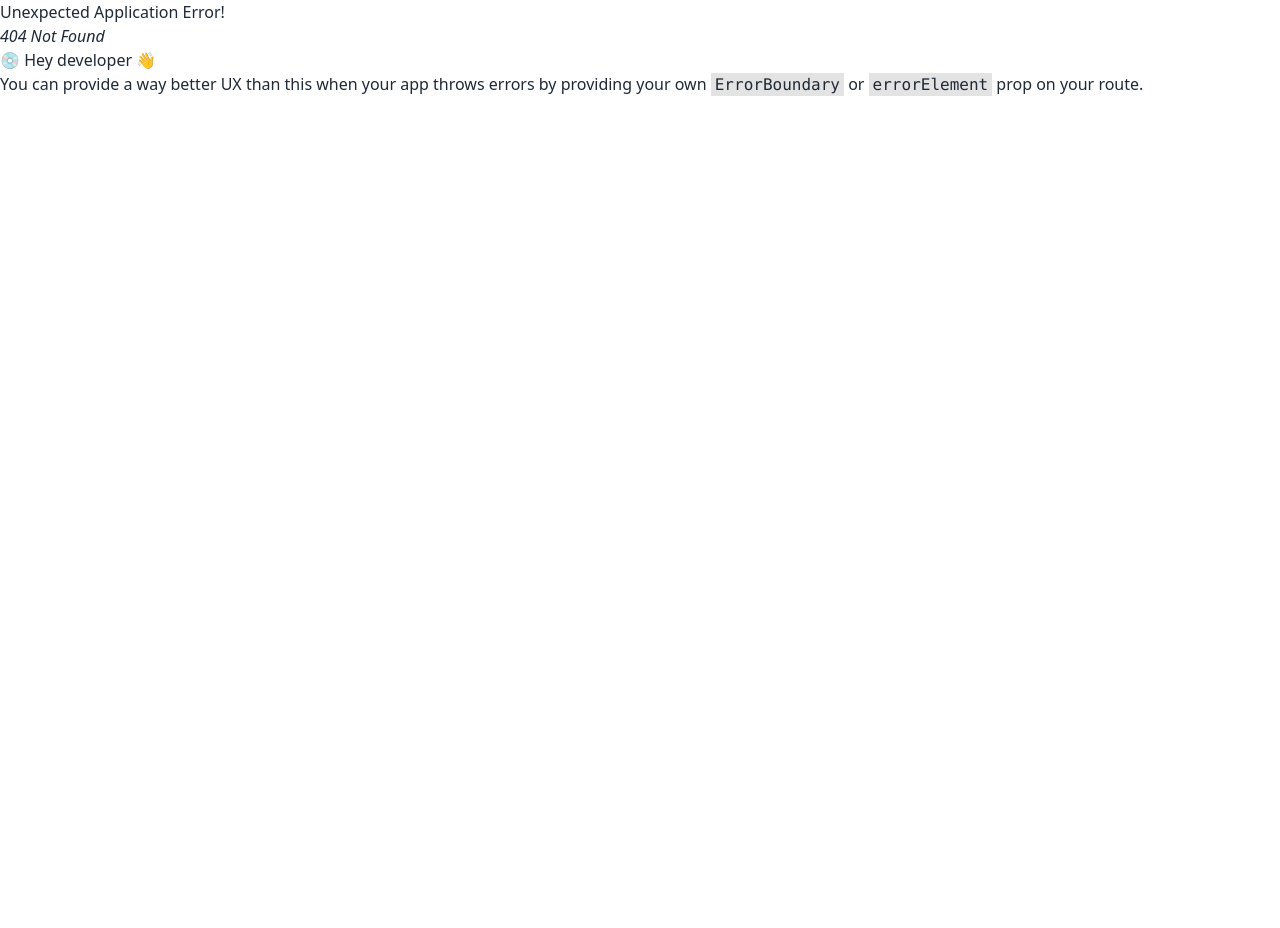
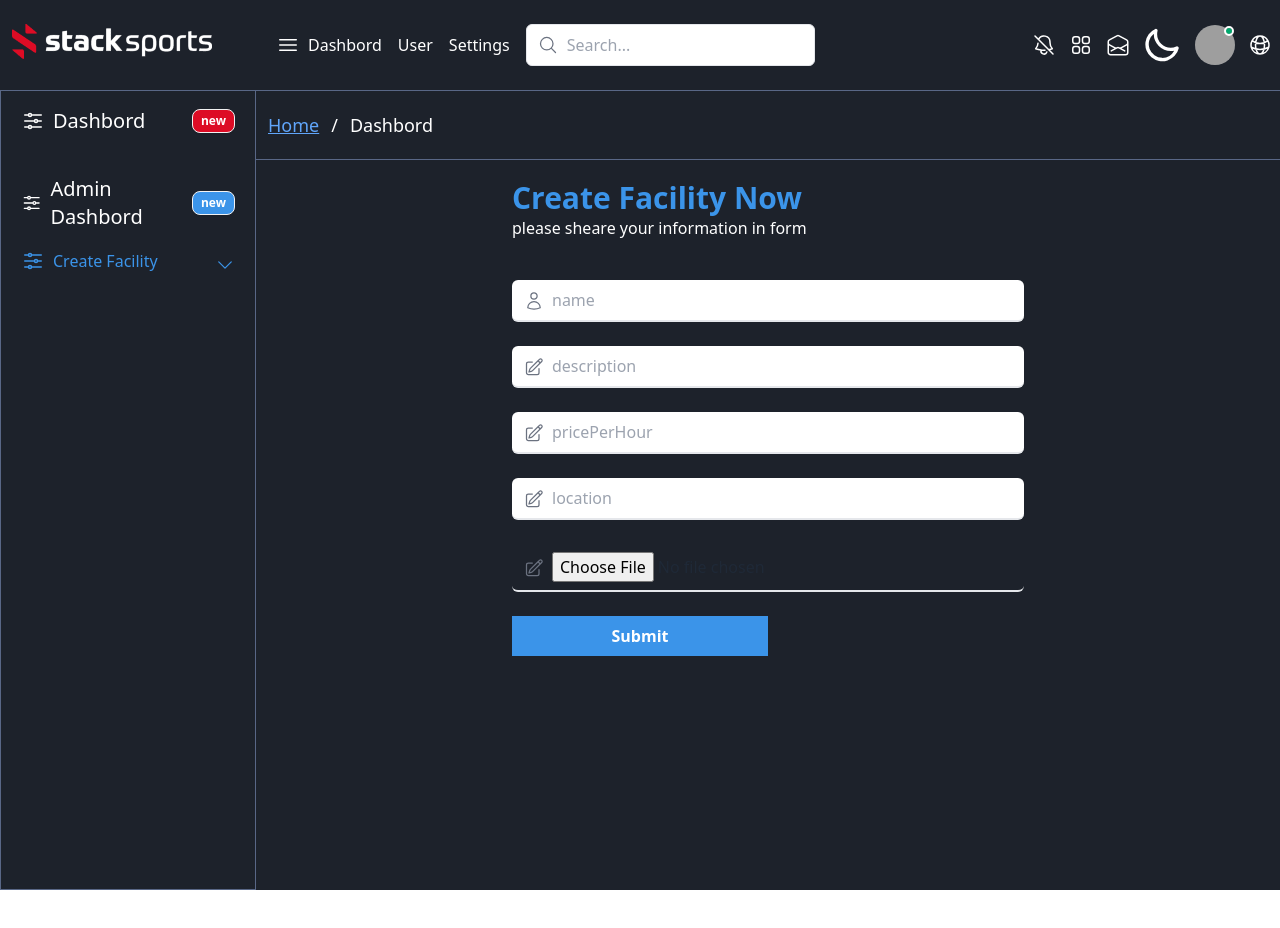
Before and after one commit to milonahmedshuvo/sports-facility-frontend, a React (Vite) app: page /dashbord/createFacility in a window 1280 px wide. Before the commit this address had no page. Shown: the top 928 px of the page. Before the commit the page ends 800 px from the top, so only its background shows below. Built offline with nearby package versions, Linux system fonts and the light colour scheme; no server answers; grey boxes are pictures that could not be loaded.

Commit message:
image host in imgbb

```diff
--- a/package.json
+++ b/package.json
@@ -11,6 +11,7 @@
   },
   "dependencies": {
     "@reduxjs/toolkit": "^2.2.7",
+    "axios": "^1.7.5",
     "react": "^18.3.1",
     "react-dom": "^18.3.1",
     "react-hook-form": "^7.53.0",
--- /dev/null
+++ b/src/components/Dashbord/admin/CreateFacility.tsx
@@ -0,0 +1,216 @@
+import axios from "axios"
+import { useForm, SubmitHandler } from "react-hook-form"
+
+
+
+type Inputs = {
+  name: string,
+  description: string,
+  pricePerHour: number,
+  location: string,
+  image:string
+}
+
+
+const CreateFacility = () => {
+
+  const {
+    register,
+    handleSubmit,
+    formState: { errors },
+    reset
+  } = useForm<Inputs>()
+
+
+
+
+//   if(isError){
+//     toast.error('User Register Filed...!!')
+//   }
+
+//   if(isSuccess){
+//     toast.success('User Register Successfully...!!')
+//     localStorage.setItem('accessToken', data.data.accessToken)
+//   }
+
+
+
+
+
+
+
+
+
+
+
+
+
+
+  const onSubmit: SubmitHandler<Inputs> = async (data) => {
+    // console.log(data)
+     console.log(data.image[0])
+
+     const formData = new FormData();
+     formData.append('image', data.image[0]);
+
+
+    try{
+        const response = await axios.post('https://api.imgbb.com/1/upload?&key=1e1cb35e45fc37d4bfe6bd8a3ed195cc', formData, {
+            params: { key: '1e1cb35e45fc37d4bfe6bd8a3ed195cc'},
+            headers: {
+                'Content-Type': 'multipart/form-data',
+              },
+        })
+
+
+
+        // console.log("image upload success:", response.data.data.url)
+        const facilityData = {...data, image: response.data.data.url}
+
+        console.log('backend a jabe:', facilityData)
+        reset()
+    } catch(err){
+        console.log("error uploading image", err)
+    }
+
+
+
+
+
+
+    // userRegister({
+    //   data: data
+    // })
+
+    // reset()
+  }
+
+
+
+
+
+
+
+
+
+  return (
+    <div className=' h-screen w-1/2 mx-auto '>
+
+
+      {/* create from here ...........  */}
+
+      <div>
+        <p className='text-3xl text-[#3B94E9] mt-5 font-semibold '>Create Facility Now</p>
+        <span className='text-white'>please sheare your information in form </span>
+
+
+
+        <form onSubmit={handleSubmit(onSubmit)} className='mt-10'>
+
+
+
+          <div className="relative flex items-center my-2">
+
+            <svg xmlns="http://www.w3.org/2000/svg" fill="none" viewBox="0 0 24 24" strokeWidth={1.5} stroke="currentColor" className="size-6 w-5 h-5 text-gray-500 absolute left-3">
+              <path strokeLinecap="round" strokeLinejoin="round" d="M15.75 6a3.75 3.75 0 1 1-7.5 0 3.75 3.75 0 0 1 7.5 0ZM4.501 20.118a7.5 7.5 0 0 1 14.998 0A17.933 17.933 0 0 1 12 21.75c-2.676 0-5.216-.584-7.499-1.632Z" />
+            </svg>
+
+
+            <input
+              type="text"
+              className="pl-10 pr-10 py-2  border-b-2 rounded-md focus:outline-none w-full"
+              placeholder="name"
+              {...register("name", { required: true })}
+            />
+          </div>
+
+
+          {/* description filed this  */}
+          <div className="relative flex items-center my-6">
+            <svg xmlns="http://www.w3.org/2000/svg" fill="none" viewBox="0 0 24 24" strokeWidth={1.5} stroke="currentColor" className="size-6 w-5 h-5 text-gray-500 absolute left-3">
+              <path strokeLinecap="round" strokeLinejoin="round" d="m16.862 4.487 1.687-1.688a1.875 1.875 0 1 1 2.652 2.652L10.582 16.07a4.5 4.5 0 0 1-1.897 1.13L6 18l.8-2.685a4.5 4.5 0 0 1 1.13-1.897l8.932-8.931Zm0 0L19.5 7.125M18 14v4.75A2.25 2.25 0 0 1 15.75 21H5.25A2.25 2.25 0 0 1 3 18.75V8.25A2.25 2.25 0 0 1 5.25 6H10" />
+            </svg>
+
+
+
+            <input
+              type="text"
+              className="pl-10 pr-10 py-2  border-b-2 rounded-md focus:outline-none w-full "
+              placeholder="description"
+              {...register("description", { required: true })}
+            />
+          </div>
+
+
+
+         {/* pricePerHour filed this  */}
+         <div className="relative flex items-center my-6">
+            <svg xmlns="http://www.w3.org/2000/svg" fill="none" viewBox="0 0 24 24" strokeWidth={1.5} stroke="currentColor" className="size-6 w-5 h-5 text-gray-500 absolute left-3">
+              <path strokeLinecap="round" strokeLinejoin="round" d="m16.862 4.487 1.687-1.688a1.875 1.875 0 1 1 2.652 2.652L10.582 16.07a4.5 4.5 0 0 1-1.897 1.13L6 18l.8-2.685a4.5 4.5 0 0 1 1.13-1.897l8.932-8.931Zm0 0L19.5 7.125M18 14v4.75A2.25 2.25 0 0 1 15.75 21H5.25A2.25 2.25 0 0 1 3 18.75V8.25A2.25 2.25 0 0 1 5.25 6H10" />
+            </svg>
+
+
+
+            <input
+              type="number"
+              className="pl-10 pr-10 py-2  border-b-2 rounded-md focus:outline-none w-full "
+              placeholder="pricePerHour"
+              {...register("pricePerHour", { required: true })}
+            />
+          </div>
+
+
+           {/* location filed this  */}
+         <div className="relative flex items-center my-6">
+            <svg xmlns="http://www.w3.org/2000/svg" fill="none" viewBox="0 0 24 24" strokeWidth={1.5} stroke="currentColor" className="size-6 w-5 h-5 text-gray-500 absolute left-3">
+              <path strokeLinecap="round" strokeLinejoin="round" d="m16.862 4.487 1.687-1.688a1.875 1.875 0 1 1 2.652 2.652L10.582 16.07a4.5 4.5 0 0 1-1.897 1.13L6 18l.8-2.685a4.5 4.5 0 0 1 1.13-1.897l8.932-8.931Zm0 0L19.5 7.125M18 14v4.75A2.25 2.25 0 0 1 15.75 21H5.25A2.25 2.25 0 0 1 3 18.75V8.25A2.25 2.25 0 0 1 5.25 6H10" />
+            </svg>
+
+
+
+            <input
+              type="text"
+              className="pl-10 pr-10 py-2  border-b-2 rounded-md focus:outline-none w-full "
+              placeholder="location"
+              {...register("location", { required: true })}
+            />
+          </div>
+
+
+
+
+          <div className="relative flex items-center my-6">
+            <svg xmlns="http://www.w3.org/2000/svg" fill="none" viewBox="0 0 24 24" strokeWidth={1.5} stroke="currentColor" className="size-6 w-5 h-5 text-gray-500 absolute left-3">
+              <path strokeLinecap="round" strokeLinejoin="round" d="m16.862 4.487 1.687-1.688a1.875 1.875 0 1 1 2.652 2.652L10.582 16.07a4.5 4.5 0 0 1-1.897 1.13L6 18l.8-2.685a4.5 4.5 0 0 1 1.13-1.897l8.932-8.931Zm0 0L19.5 7.125M18 14v4.75A2.25 2.25 0 0 1 15.75 21H5.25A2.25 2.25 0 0 1 3 18.75V8.25A2.25 2.25 0 0 1 5.25 6H10" />
+            </svg>
+
+
+
+            <input
+              type="file"
+              className="pl-10 pr-10 py-2  border-b-2 rounded-md focus:outline-none w-full "
+              placeholder="file"
+              {...register("image", { required: true })}
+            />
+          </div>
+
+
+          {errors.name && <span>This field is  required </span>}
+
+          <input type="submit" className='bg-[#3B94E9] text-white py-2 px-6 w-1/2 font-semibold' />
+        </form>
+
+
+
+
+
+
+
+
+      </div>
+
+    </div>
+  )
+}
+
+export default CreateFacility;
--- a/src/layout/routes.tsx
+++ b/src/layout/routes.tsx
@@ -6,6 +6,7 @@ import UserInfo from "../components/Dashbord/user/userInfo/UserInfo";
 import Register from "../page/register/Register";
 import LoginPage from "../page/loginPage/LoginPage";
 import Aboutus from "../page/aboutus/Aboutus";
+import CreateFacility from "../components/Dashbord/admin/CreateFacility";
 
 
 
@@ -39,6 +40,11 @@ export const router = createBrowserRouter([
             {
                 path: '/dashbord',
                 element: <UserInfo/>
+            },
+            // admin routes
+            {
+                path: '/dashbord/createFacility',
+                element: <CreateFacility/>
             }
         ]
     }
--- a/src/page/dashbord/DashbordPage.tsx
+++ b/src/page/dashbord/DashbordPage.tsx
@@ -43,7 +43,7 @@ const DashbordPage = () => {
           {/* this starting menu items .............. */}
 
           {
-          data?.data?.role ==='user' ?  <ul className="mt-10">
+            data?.data?.role === 'user' ? <ul className="mt-10">
               <li className="flex justify-between items-center my-4">
                 <div className="flex items-center">
                   <svg xmlns="http://www.w3.org/2000/svg" fill="none" viewBox="0 0 24 24" strokeWidth={1.5} stroke="currentColor" className="size-6 text-white">
@@ -53,10 +53,12 @@ const DashbordPage = () => {
                 </div>
 
 
-            <button className="btn btn-xs bg-[#3B94E9] hover:bg-[#3B94E9] text-white font-bold">new</button>
+                <button className="btn btn-xs bg-[#dd0c25] hover:bg-[#dd0c25] text-white font-bold">new</button>
 
               </li>
             </ul> : <ul className="mt-10">
+              {/* admin dashbord managedment here  */}
+
               <li className="flex justify-between items-center my-4">
                 <div className="flex items-center">
                   <svg xmlns="http://www.w3.org/2000/svg" fill="none" viewBox="0 0 24 24" strokeWidth={1.5} stroke="currentColor" className="size-6 text-white">
@@ -68,6 +70,22 @@ const DashbordPage = () => {
                 <button className="btn btn-xs bg-[#3B94E9] hover:bg-[#3B94E9] text-white font-bold">new</button>
 
               </li>
+
+             <Link to='/dashbord/createFacility'>
+              <li className="flex  justify-between items-center my-4">
+                <div className="flex items-center">
+                  <svg xmlns="http://www.w3.org/2000/svg" fill="none" viewBox="0 0 24 24" strokeWidth={1.5} stroke="currentColor" className="size-6 text-[#3B94E9]">
+                    <path strokeLinecap="round" strokeLinejoin="round" d="M10.5 6h9.75M10.5 6a1.5 1.5 0 1 1-3 0m3 0a1.5 1.5 0 1 0-3 0M3.75 6H7.5m3 12h9.75m-9.75 0a1.5 1.5 0 0 1-3 0m3 0a1.5 1.5 0 0 0-3 0m-3.75 0H7.5m9-6h3.75m-3.75 0a1.5 1.5 0 0 1-3 0m3 0a1.5 1.5 0 0 0-3 0m-9.75 0h9.75" />
+                  </svg>
+                  <p className="text-md ml-2 text-[#3B94E9]">Create Facility</p>
+                </div>
+
+                <svg xmlns="http://www.w3.org/2000/svg" fill="none" viewBox="0 0 24 24" strokeWidth={1.5} stroke="currentColor" className="size-5 mt-2 text-[#3B94E9]">
+                  <path strokeLinecap="round" strokeLinejoin="round" d="m19.5 8.25-7.5 7.5-7.5-7.5" />
+                </svg>
+              </li>
+              </Link>
+
             </ul>
 
           }
```
Also changed, not shown: 1 other file (tests, documents, lock files or other folders). Lines whose indentation alone changed are shown as unchanged.
